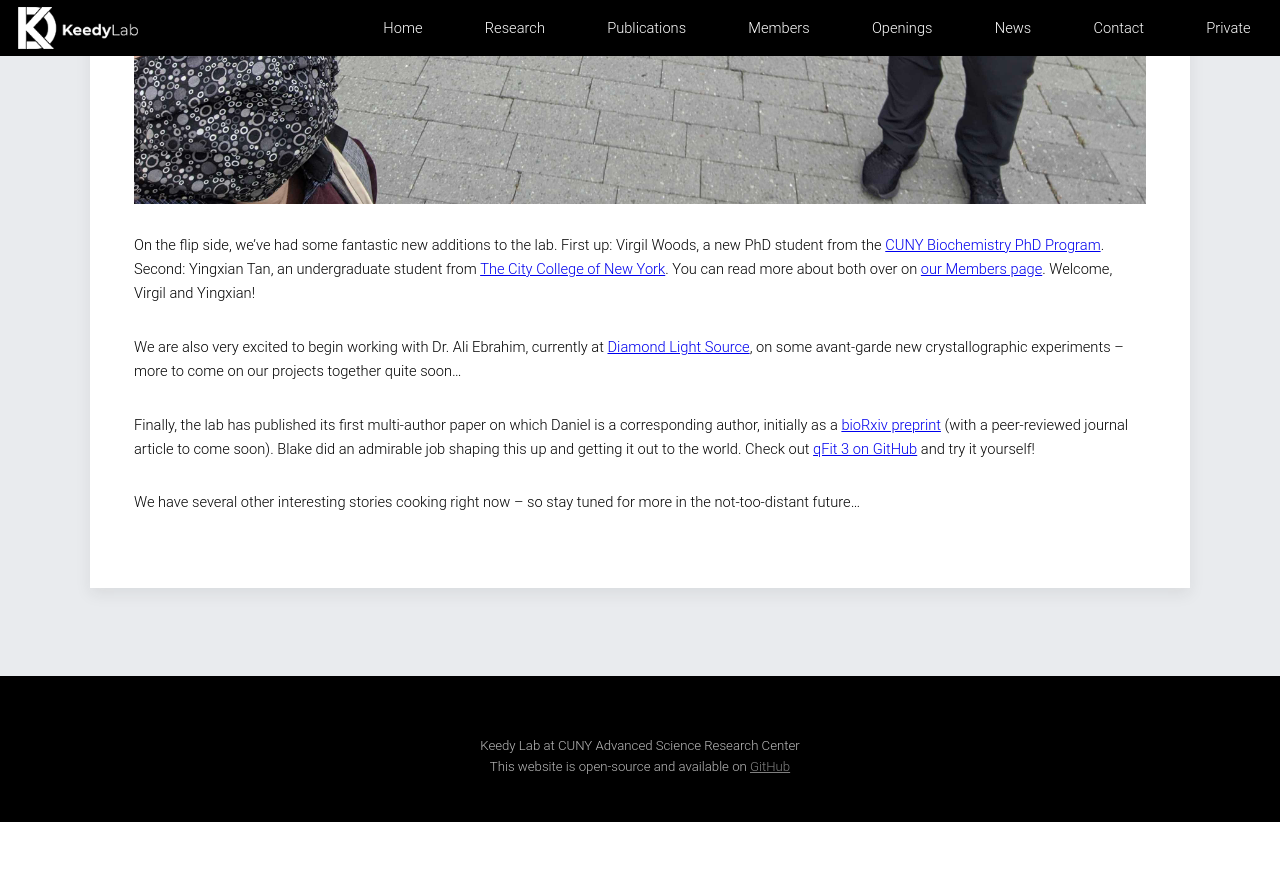
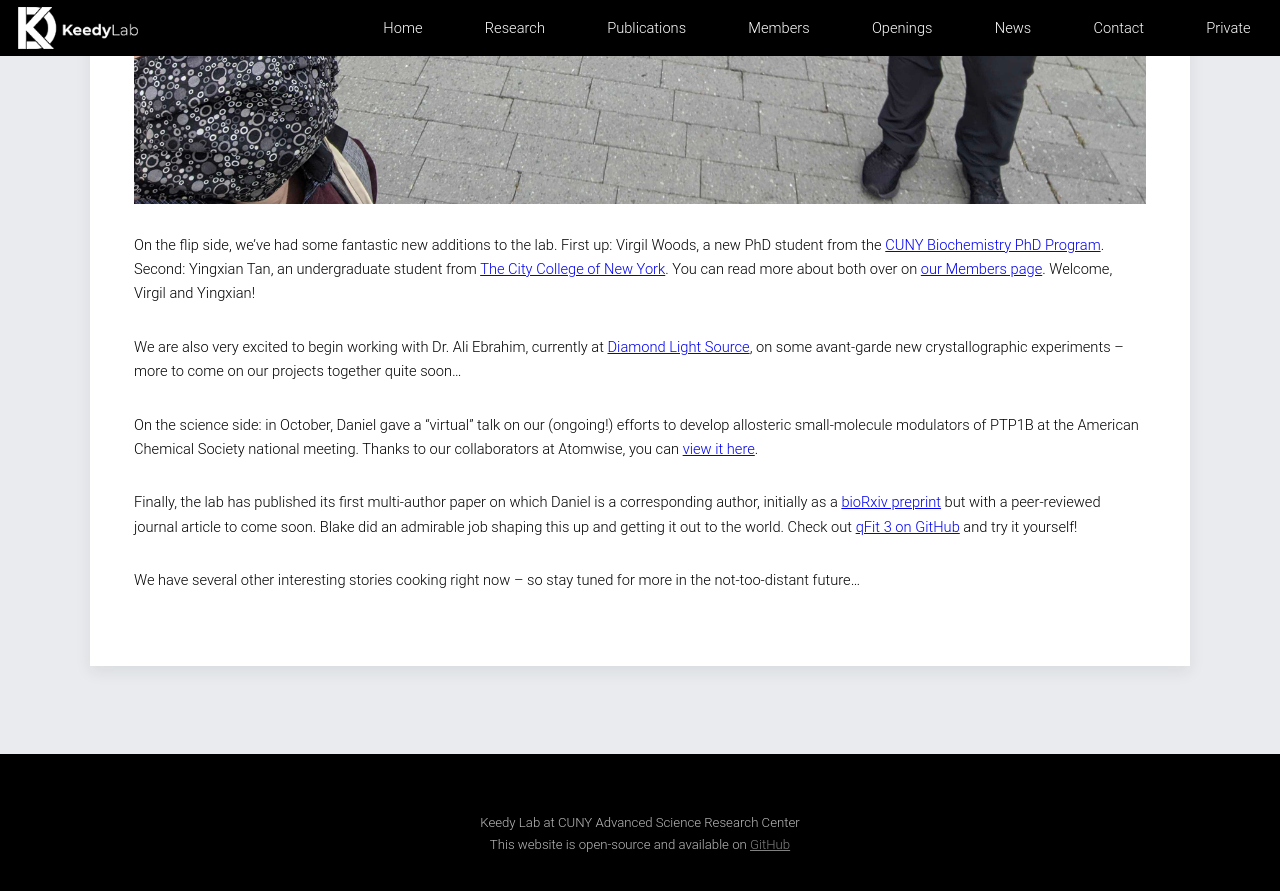
Before and after one commit to keedylab/keedylab.github.io, a Jekyll site: the page built from _posts/2020-09-22-End-of-summer-2020.md, in a window 1280 px wide and 900 px high, scrolled down 2050 px. Shown: the top 891 px of the window. Built offline with Jekyll 4.4.1, drawn with Linux system fonts in a browser that asks for light colours; before the commit the page ends 2872 px from its top, so only the background shows below that.

Commit message:
Added ACS talk to news post

```diff
--- a/_posts/2020-09-22-End-of-summer-2020.md
+++ b/_posts/2020-09-22-End-of-summer-2020.md
@@ -19,6 +19,8 @@ On the flip side, we've had some fantastic new additions to the lab.  First up:
 
 We are also very excited to begin working with Dr. Ali Ebrahim, currently at [Diamond Light Source](https://www.diamond.ac.uk/), on some avant-garde new crystallographic experiments -- more to come on our projects together quite soon...
 
-Finally, the lab has published its first multi-author paper on which Daniel is a corresponding author, initially as a [bioRxiv preprint](https://www.biorxiv.org/content/10.1101/2020.09.03.280222v1) (with a peer-reviewed journal article to come soon).  Blake did an admirable job shaping this up and getting it out to the world.  Check out [qFit 3 on GitHub](https://github.com/ExcitedStates/qfit-3.0) and try it yourself!
+On the science side: in October, Daniel gave a "virtual" talk on our (ongoing!) efforts to develop allosteric small-molecule modulators of PTP1B at the American Chemical Society national meeting.  Thanks to our collaborators at Atomwise, you can [view it here](https://blog.atomwise.com/toward-inhibition-of-the-dynamic-enzyme-ptp1b-via-new-allosteric-weak-point).
+
+Finally, the lab has published its first multi-author paper on which Daniel is a corresponding author, initially as a [bioRxiv preprint](https://www.biorxiv.org/content/10.1101/2020.09.03.280222v1) but with a peer-reviewed journal article to come soon.  Blake did an admirable job shaping this up and getting it out to the world.  Check out [qFit 3 on GitHub](https://github.com/ExcitedStates/qfit-3.0) and try it yourself!
 
 We have several other interesting stories cooking right now -- so stay tuned for more in the not-too-distant future...
```
